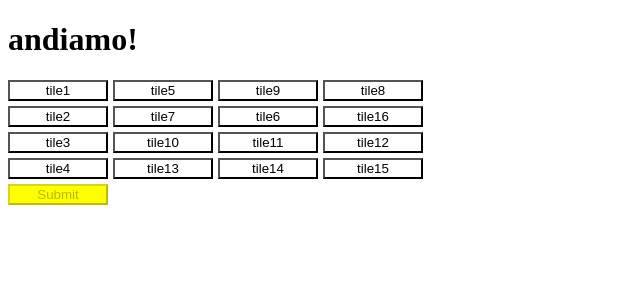
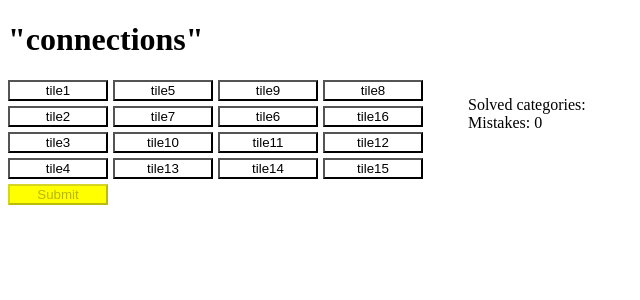
Before and after one commit to margotkriete/connections, a React (Vite) app: page / in a window 1280 px wide. Shown: the top 300 px of the page, without its empty margins (0-640 px from the left). Built offline with nearby package versions, Linux system fonts and the light colour scheme.

Commit message:
Start on submit logic

```diff
--- a/package.json
+++ b/package.json
@@ -10,6 +10,7 @@
     "preview": "vite preview"
   },
   "dependencies": {
+    "lodash": "^4.17.21",
     "react": "^18.3.1",
     "react-dom": "^18.3.1",
     "styled-components": "^6.1.11"
--- a/src/App.tsx
+++ b/src/App.tsx
@@ -10,7 +10,7 @@ const App = () => {
 
   return (
     <>
-      <h1>andiamo!</h1>
+      <h1>"connections"</h1>
       <Board solution={solution} />
     </>
   );
--- a/src/Board.tsx
+++ b/src/Board.tsx
@@ -2,6 +2,13 @@ import React from "react";
 import styled from "styled-components";
 import Tile from "./Tile";
 import { useState } from "react";
+import _ from "lodash";
+
+const Container = styled.div`
+  display: grid;
+  grid-template-columns: 450px 200px;
+  grid-gap: 10px;
+`;
 
 const Grid = styled.div`
   display: grid;
@@ -13,19 +20,40 @@ const SubmitButton = styled.button`
   background-color: yellow;
 `;
 
+const GUESS_LENGTH = 4;
+
 const Board = ({ solution }) => {
   const [currentGuess, setCurrentGuess] = useState<string[]>([]);
+  const [mistakes, setMistakes] = useState(0);
+  const [solvedCategories, setSolvedCategories] = useState<string[]>([]);
+  const [showSolvedModal, setShowSolvedModal] = useState(false);
+
   const onTileSelection = (tile: string) => {
-    if (!currentGuess.includes(tile) && currentGuess.length < 4) {
+    if (!currentGuess.includes(tile) && currentGuess.length < GUESS_LENGTH) {
       setCurrentGuess([...currentGuess, tile]);
     } else {
       setCurrentGuess(currentGuess.filter((t) => t != tile));
     }
   };
 
-  const checkSolution = () => {
-    if (solution.includes(currentGuess)) {
-      console.log("found solution");
+  const checkGuess = () => {
+    let updated = false;
+    for (let [k, v] of solution) {
+      if (_.isEqual(v, currentGuess)) {
+        setSolvedCategories([...solvedCategories, k]);
+        setCurrentGuess([]);
+        updated = true;
+        break;
+      }
+    }
+    if (solvedCategories.length == 4) {
+      setShowSolvedModal(true);
+    }
+    setCurrentGuess([]);
+    if (!updated) {
+      setMistakes(mistakes + 1);
+    } else {
+      return;
     }
   };
 
@@ -37,6 +65,8 @@ const Board = ({ solution }) => {
 
   return (
     <>
+      {/* {showSolvedModal && <>todo: fill this in with solution</>} */}
+      <Container>
         <Grid>
           {tiles.map((t) => (
             <Tile
@@ -46,13 +76,16 @@ const Board = ({ solution }) => {
               key={t}
             />
           ))}
-        <SubmitButton
-          disabled={currentGuess.length < 4}
-          onClick={checkSolution}
-        >
+          <SubmitButton disabled={currentGuess.length < 4} onClick={checkGuess}>
             Submit
           </SubmitButton>
         </Grid>
+        <p>
+          Solved categories: {solvedCategories.join(" ")}
+          <br />
+          Mistakes: {mistakes}
+        </p>
+      </Container>
     </>
   );
 };
```
Also changed, not shown: 2 other files (tests, documents, lock files or other folders). Lines whose indentation alone changed are shown as unchanged.
